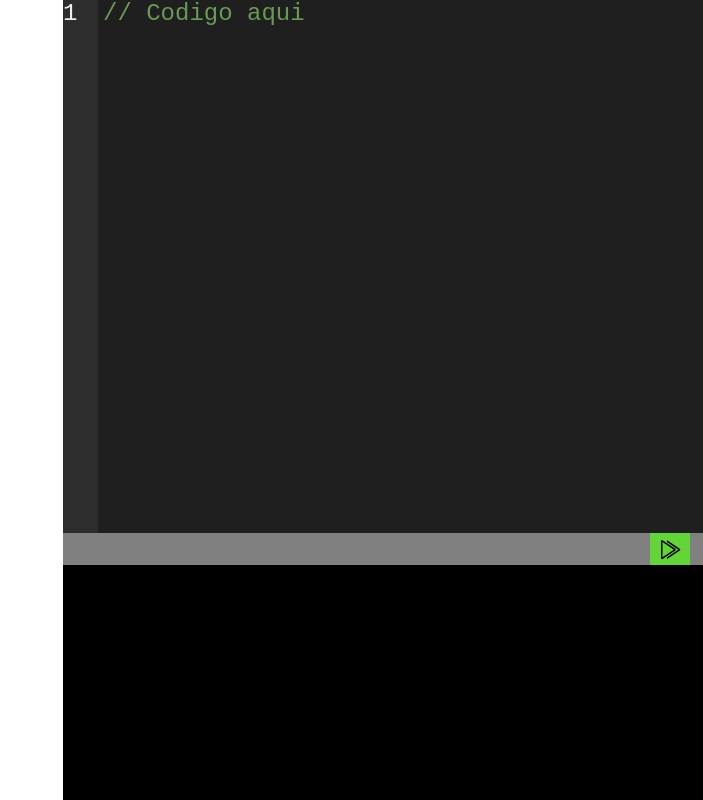
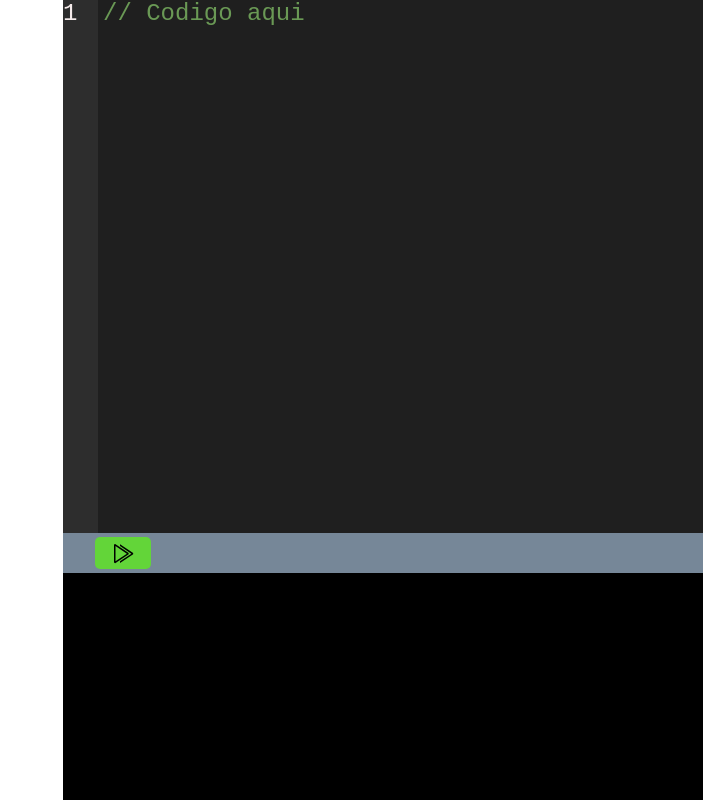
Before and after one commit to AncientHeroX/teach-js, a plain HTML site: page public/views/index.html in a window 1280 px wide. Shown: the whole page, without its empty margins (577-1280 px from the left). Drawn offline with Linux system fonts and the light colour scheme; files that its build step writes are made by us from their sources; files whose address does not match are found by name; a web font is replaced by a local one.

Commit message:
Updates to run button

```diff
--- a/public/css/style.css
+++ b/public/css/style.css
@@ -4,6 +4,7 @@
   --secondary: 0, 44%, 30%;
   --accent: 104, 65%, 53%;
   --text: 0, 33%, 94%;
+  --muted: 210, 14%, 53%;
 }
 * {
   margin: 0;
@@ -50,13 +51,13 @@ body {
   grid-template-columns: 1fr 1fr;
   width: 100%;
   height: 100%;
+  max-height: 100vh;
 }
 #editor-console-pane {
   display: grid;
   grid-template-rows: 2fr 1fr;
   height: 100%;
   width: 100%;
-  max-height: 100vh;
   overflow: hidden;
 }
 .content-item {
@@ -71,15 +72,15 @@ body {
   flex-direction: column;
   position: relative;
   background-color: black;
-  max-height: 100%;
   overflow: hidden;
 
   .buttons {
     display: flex;
-    padding-inline: 2%;
+    padding: 0.25rem;
+    padding-inline: 2rem;
     width: 100%;
-    height: 2rem;
-    background-color: grey;
+    height: 2.5rem;
+    background-color: hsl(var(--muted));
   }
   .text-box {
     overflow-y: auto;       /* scroll if content overflows */
@@ -88,14 +89,14 @@ body {
   }
 }
 .button {
-  margin-left: auto;
   font-size: 1.5rem;
   cursor: pointer;
   padding: 0.25rem;
-  padding-inline: 0.5rem;
+  padding-inline: 1rem;
   height: 2rem;
   color: black;
   background-color: hsl(var(--accent));
+  border-radius: 5px;
 
   svg {
     pointer-events: none;
```
